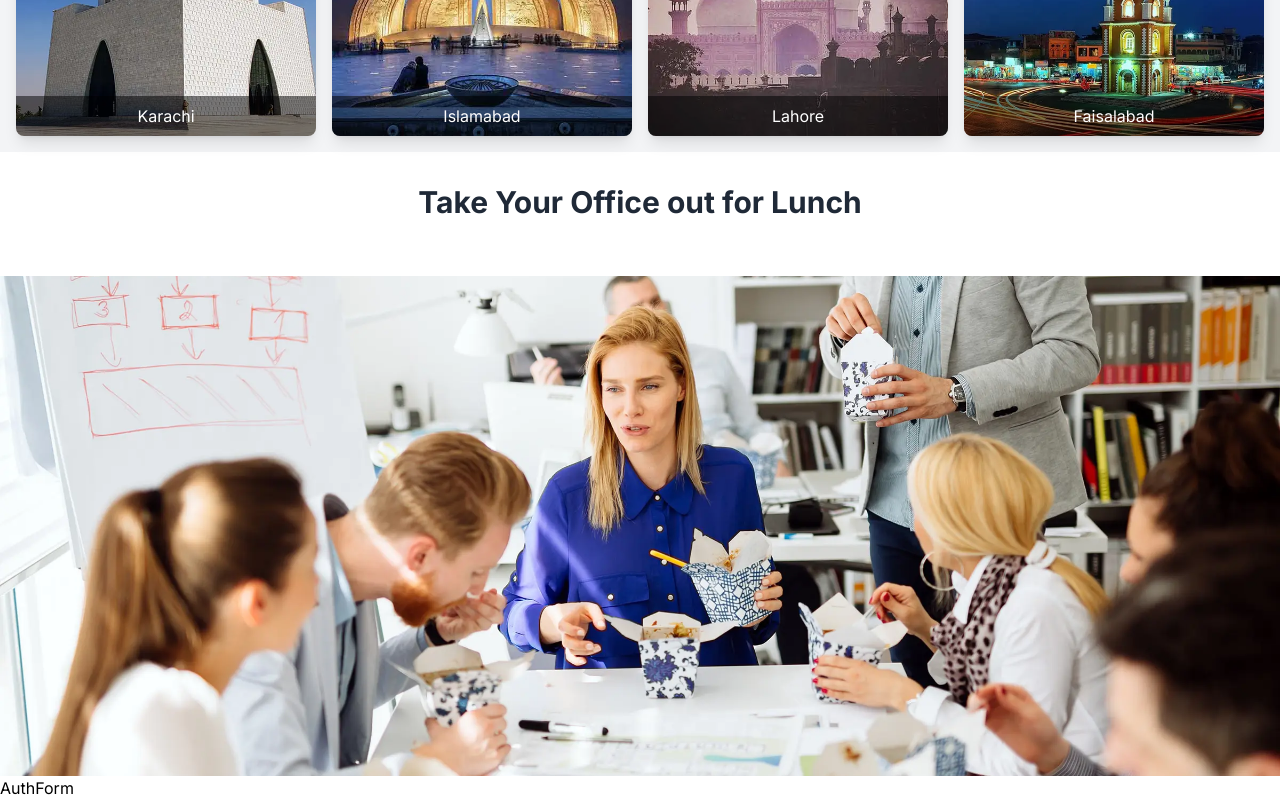
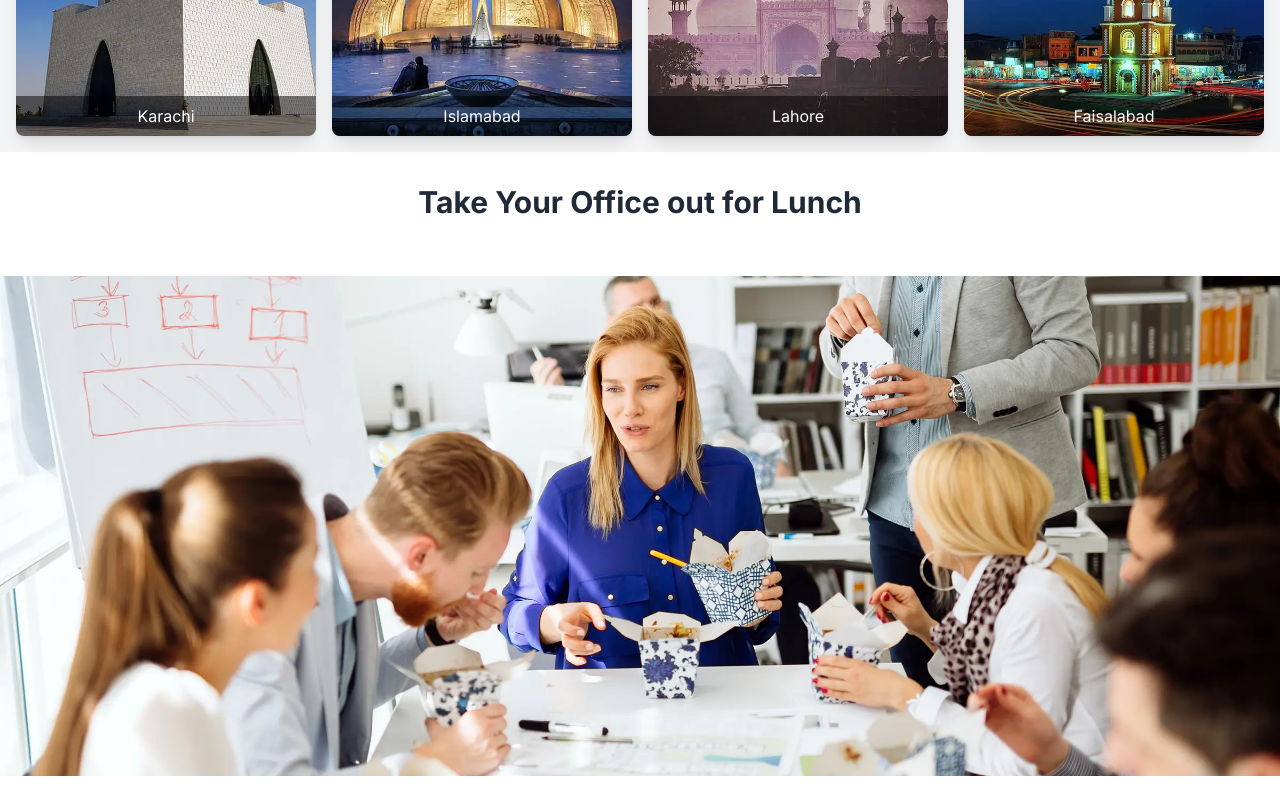
Before and after one commit to MBilalShaikh2003/FoodPanda, a Next.js app: page / in a window 1280 px wide. Shown: the part 2034-2834 px from the top of the page. After the commit the page ends 2810 px from the top, so only its background shows below. Built offline with nearby package versions, Linux system fonts and the light colour scheme.

Commit message:
Update page.js

```diff
--- a/src/app/page.js
+++ b/src/app/page.js
@@ -12,7 +12,7 @@ function Home(props) {
       <Header/>
       <Body/>
 
-    <AuthForm/>
+    {/* <AuthForm/> */}
     </div>
   );
 }
```
